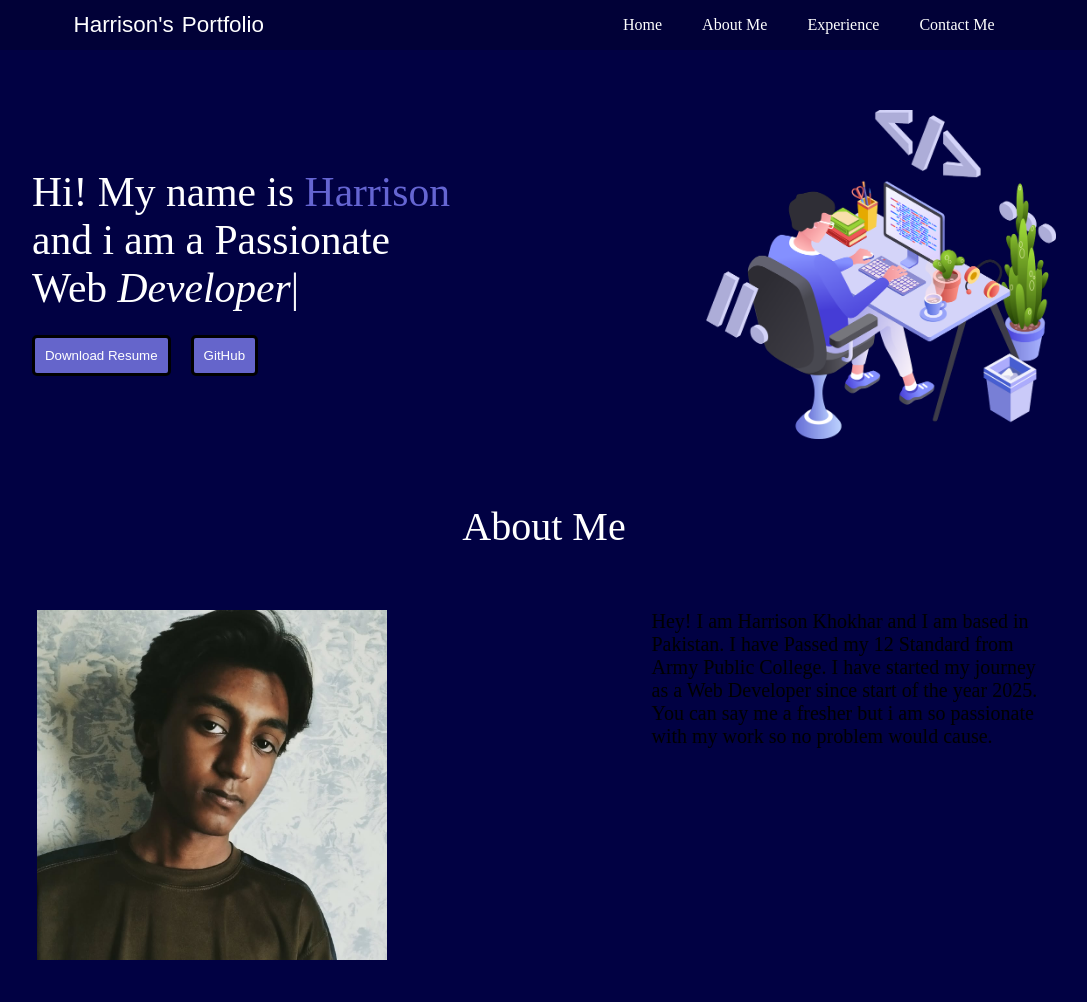
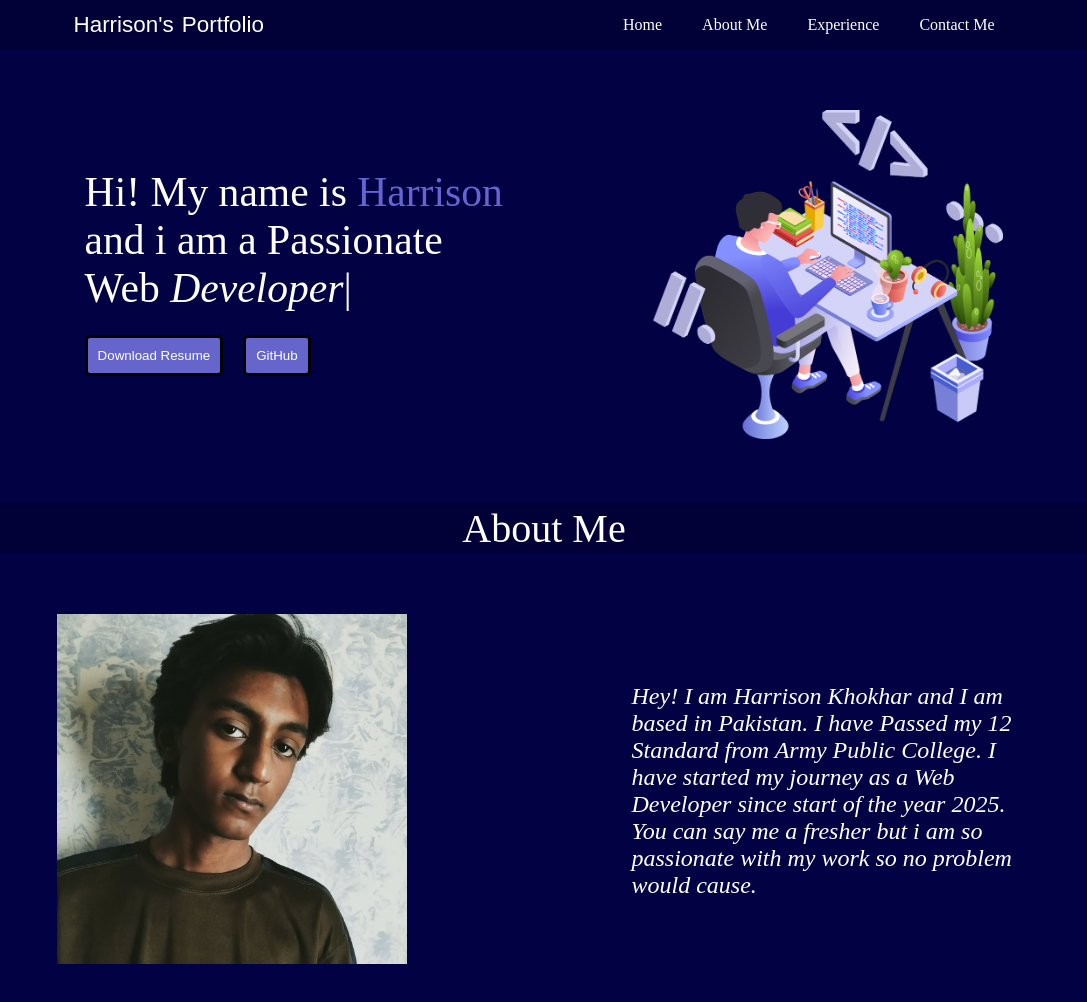
Before and after one commit to factoz234-png/HarrisonKhokhar-WebDeveloper, a plain HTML site: page index.html in a window 1280 px wide. Shown: the whole page, without its empty margins (96-1183 px from the left). Drawn offline with nearby package versions, Linux system fonts and the light colour scheme.

Commit message:
Some little changes

```diff
--- a/style.css
+++ b/style.css
@@ -33,17 +33,20 @@ nav ul li a {
 .main-section {
   display: flex;
   flex-direction: row;
-  justify-content: space-around;
+  justify-content: space-evenly;
   align-items: center;
   margin: 60px 0;
 }
 .right-section img {
   width: 350px;
+  margin-right: 40px;
+  margin-left: 10px;
 }
 .left-section {
   font-size: 2.6rem;
   color: white;
   text-align: justify;
+  margin-left: 40px;
 }
 .Harrison {
   color: rgb(101, 101, 210);
@@ -76,17 +79,24 @@ nav ul li a {
 .about-me-content {
   display: flex;
   justify-content: space-around;
-  margin: 60px 0;
+  margin: 60px;
+  align-items: center;
 }
 .about-me-heading {
   font-size: 40px;
   color: white;
-  margin: 0 auto;
+  background-color: rgb(1, 1, 55);
+  padding: 2px;
+  display: flex;
+  justify-content: space-evenly;
 }
 .about-me-image img {
   width: 350px;
 }
 .about-me-text {
   width: 400px;
-  font-size: 20px;
+  font-size: 24px;
+  color: white;
+  font-style: italic;
+  margin-left: 40px;
 }
```
